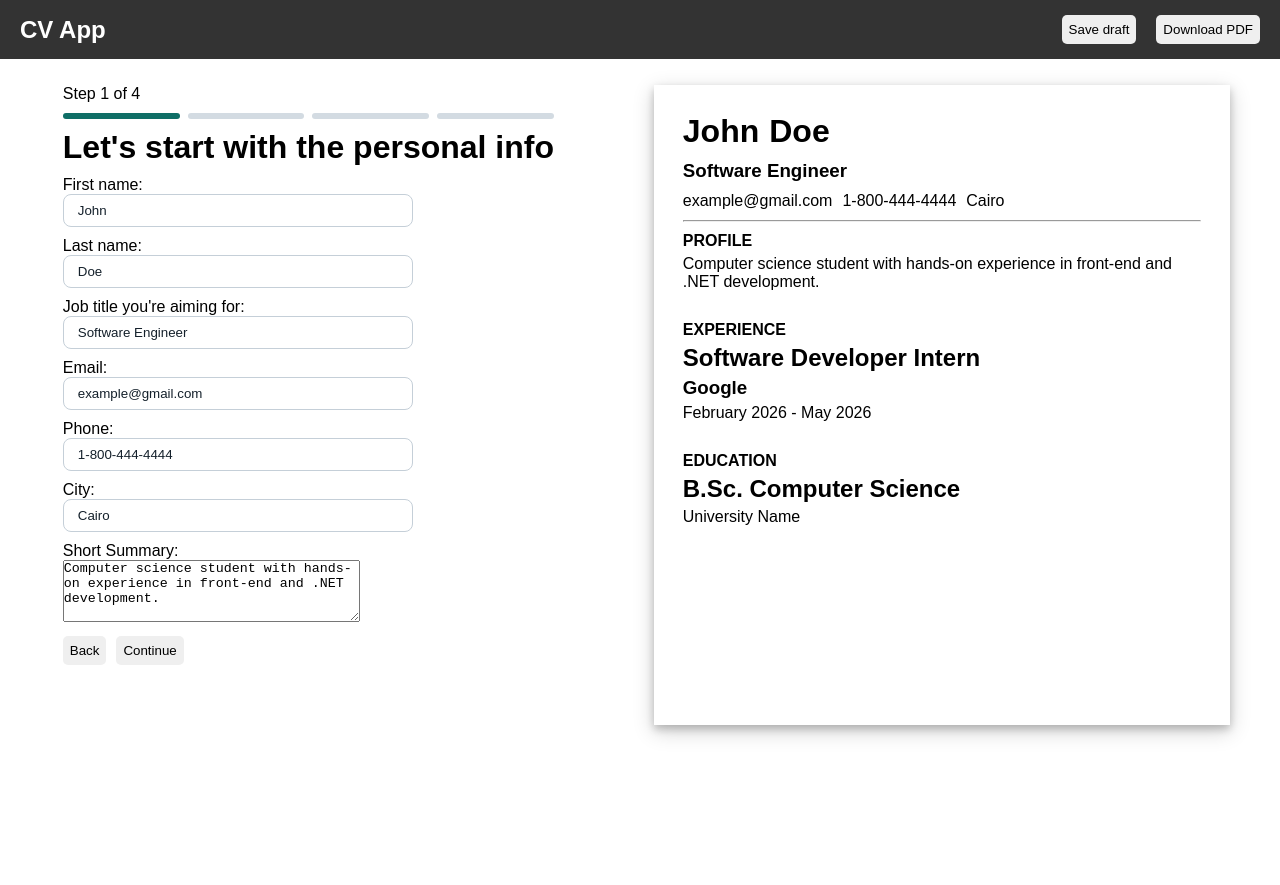
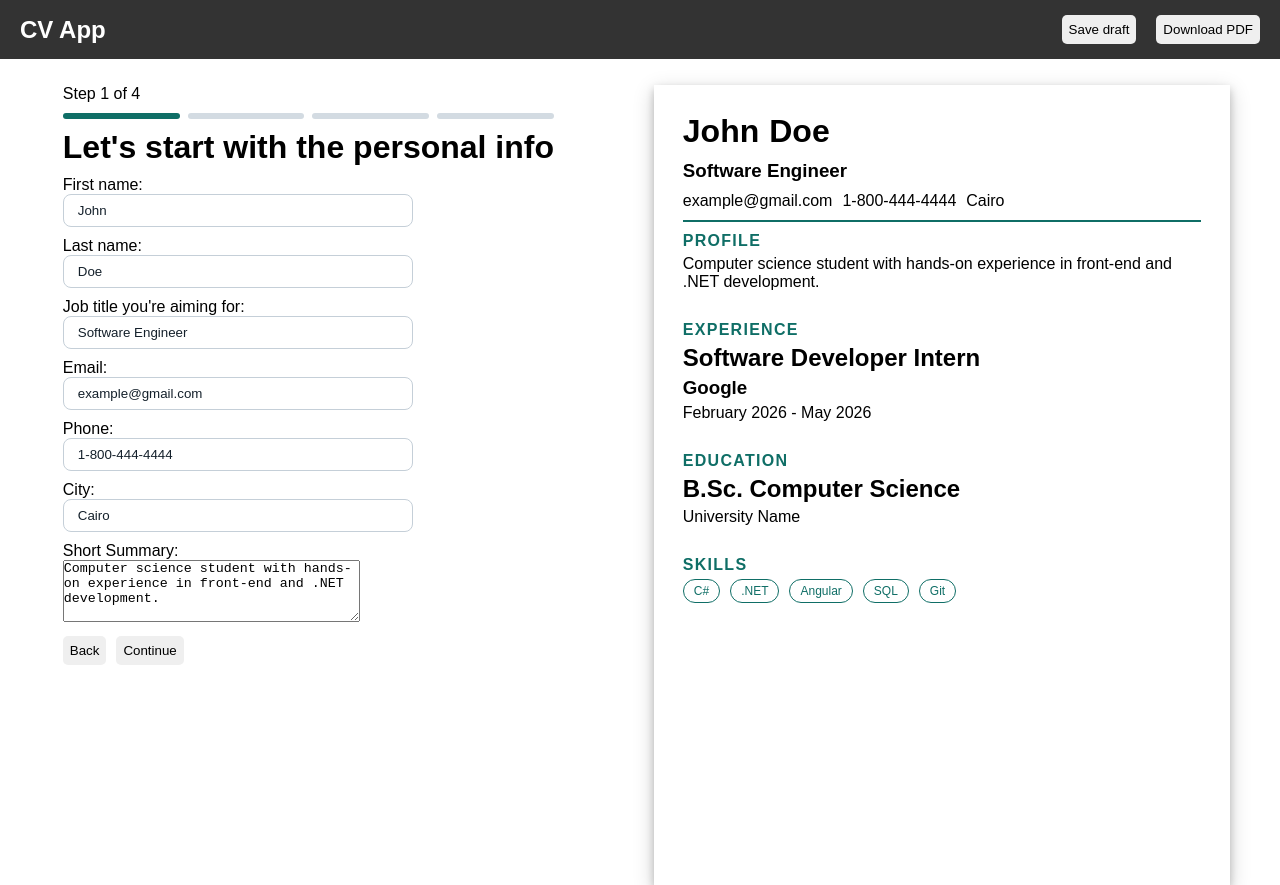
Before and after one commit to AhmedLouay-coder21/cv-app, a React (Vite) app: page / in a window 1280 px wide. Built offline with nearby package versions, Linux system fonts and the light colour scheme.

Commit message:
feat: add skills and styles section to CV builder
- add skills and accent color form fields
- manage skills and style state
- render skills and accent color in the CV template
- add skills and color styles

```diff
--- a/src/App.jsx
+++ b/src/App.jsx
@@ -24,6 +24,10 @@
   education: {
     degree: "B.Sc. Computer Science",
     school: "University Name",
+  },
+  skillsAndStyle: {
+    skills: "C#,.NET,Angular,SQL,Git",
+    color: "#0f6e66",
   },
 }
 
@@ -52,6 +56,12 @@
       education: { ...prev.education, [field]: value },
     }))
   }
+  function handleSkillsChange(field, value) {
+    setResume((prev) => ({
+      ...prev,
+      skillsAndStyle: { ...prev.skillsAndStyle, [field]: value },
+    }))
+  }
 
   return (
     <div id="App">
@@ -62,6 +72,7 @@
           onPersonalChange={handlePersonalChange}
           onExperienceChange={handleExperienceChange}
           onEducationChange={handleEducationChange}
+          onSkillsChange={handleSkillsChange}
         />
         <Template resume={resume} />
       </div>
--- /dev/null
+++ b/src/components/Form/Fields/SkillsAndStylesInfo.css
@@ -0,0 +1,25 @@
+.color-field {
+  border: 0;
+  padding: 0;
+  margin: 16px 0 0;
+}
+.color-field legend {
+  padding: 0;
+  margin-bottom: 12px;
+  font-weight: 700;
+  text-transform: uppercase;
+  letter-spacing: 0.04em;
+  color: #4a5568;
+}
+.colors {
+  display: flex;
+  flex-wrap: wrap;
+  gap: 16px;
+}
+.color {
+  width: 25px;
+  height: 25px;
+  border-radius: 100%;
+  position: relative;
+  cursor: pointer;
+}
--- /dev/null
+++ b/src/components/Form/Fields/SkillsAndStylesInfo.jsx
@@ -0,0 +1,52 @@
+import "./SkillsAndStylesInfo.css"
+
+const SkillsField = [
+  { id: "skills", label: "Skills (separate with commas)" },
+  { id: "colors", label: "Accent Color" },
+]
+const colors = [
+  { name: "Teal", value: "#0f6e66" },
+  { name: "Blue", value: "#2f4fd8" },
+  { name: "Rust", value: "#8a3a1c" },
+  { name: "Midnight", value: "#151e2b" },
+  { name: "Purple", value: "#6d3fc0" },
+  { name: "Rose", value: "#c2415d" },
+]
+function SkillsAndStylesInfo({ data, onChange }) {
+  return (
+    <div className="Skills">
+      <h1>Your Education</h1>
+      <form>
+        <div className="form-field" key={SkillsField[0].id}>
+          <label htmlFor={SkillsField[0].id}>{SkillsField[0].label}:</label>
+          <br />
+          <input
+            type="text"
+            id={SkillsField[0].id}
+            name={SkillsField[0].id}
+            value={data[SkillsField[0].id]}
+            onChange={(e) => onChange(SkillsField[0].id, e.target.value)}
+          />
+        </div>
+        <fieldset className="color-field">
+          <legend>Accent Color</legend>
+          <div className="colors">
+            {colors.map(({ name, value }) => (
+              <button
+                key={value}
+                type="button"
+                className={`color${data.color === value ? " selected" : ""}`}
+                style={{ backgroundColor: value }}
+                title={name}
+                aria-label={name}
+                aria-pressed={data.color === value}
+                onClick={() => onChange("color", value)}
+              />
+            ))}
+          </div>
+        </fieldset>
+      </form>
+    </div>
+  )
+}
+export default SkillsAndStylesInfo
--- a/src/components/Form/Form.jsx
+++ b/src/components/Form/Form.jsx
@@ -5,12 +5,14 @@
 import "./Form.css"
 import ExperienceInfo from "./Fields/ExperienceInfo"
 import EducationInfo from "./Fields/EducationInfo"
+import SkillsAndStylesInfo from "./Fields/SkillsAndStylesInfo"
 
 function Form({
   resume,
   onPersonalChange,
   onExperienceChange,
   onEducationChange,
+  onSkillsChange,
 }) {
   const [step, setSteps] = useState(1)
   const totalNumberOfSteps = 4
@@ -39,6 +41,12 @@
       {step === 3 && (
         <EducationInfo data={resume.education} onChange={onEducationChange} />
       )}
+      {step === 4 && (
+        <SkillsAndStylesInfo
+          data={resume.skillsAndStyle}
+          onChange={onSkillsChange}
+        />
+      )}
       <div id="FormButtons">
         <Button name={"Back"} onClick={handleDecreaseSteps} />
         <Button name={"Continue"} onClick={handleIncreaseSteps} />
--- a/src/components/Template/Template.css
+++ b/src/components/Template/Template.css
@@ -5,7 +5,29 @@
   box-shadow:
     0 4px 8px 0 rgba(0, 0, 0, 0.2),
     0 6px 20px 0 rgba(0, 0, 0, 0.19);
-  height: 80%;
+  min-height: 80%;
+}
+#Template hr {
+  border: 0;
+  border-top: 2px solid var(--accent);
+}
+#Template h4 {
+  color: var(--accent);
+  letter-spacing: 0.08em;
+}
+.skills {
+  display: flex;
+  flex-wrap: wrap;
+  gap: 10px;
+}
+.skill {
+  padding: 4px 10px;
+  border-radius: 999px;
+  border: 1px solid var(--accent);
+  color: var(--accent);
+  font:
+    500 12px "DM Sans",
+    sans-serif;
 }
 #TemplateContent {
   display: flex;
--- a/src/components/Template/Template.jsx
+++ b/src/components/Template/Template.jsx
@@ -6,8 +6,9 @@
     resume.personal
   const { role, company, startDate, endDate } = resume.experience
   const { degree, school } = resume.education
+  const { skills, color } = resume.skillsAndStyle
   return (
-    <div id="Template">
+    <div id="Template" style={{ "--accent": color }}>
       <div id="TemplateContent">
         <div id="fullName">
           <h1>{fname}</h1>
@@ -38,6 +39,20 @@
             <h2>{degree}</h2>
             <p>{school}</p>
           </div>
+          <div className="sub-section">
+            <h4>SKILLS</h4>
+            <div className="skills">
+              {skills
+                .split(",")
+                .map((s) => s.trim())
+                .filter(Boolean)
+                .map((skill, i) => (
+                  <div className="skill" key={`${skill}-${i}`}>
+                    {skill}
+                  </div>
+                ))}
+            </div>
+          </div>
         </div>
       </div>
     </div>
```
